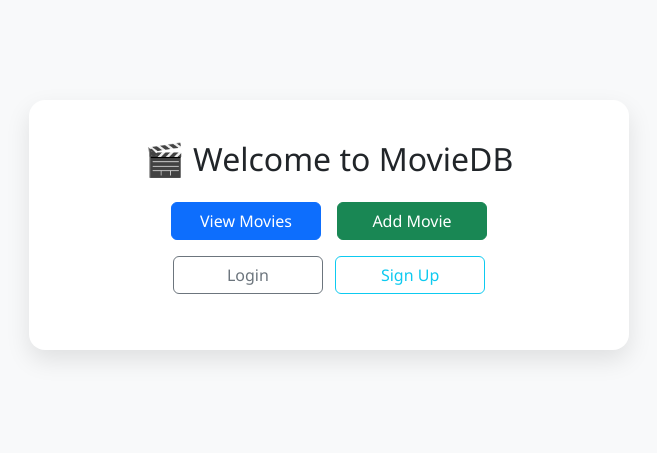
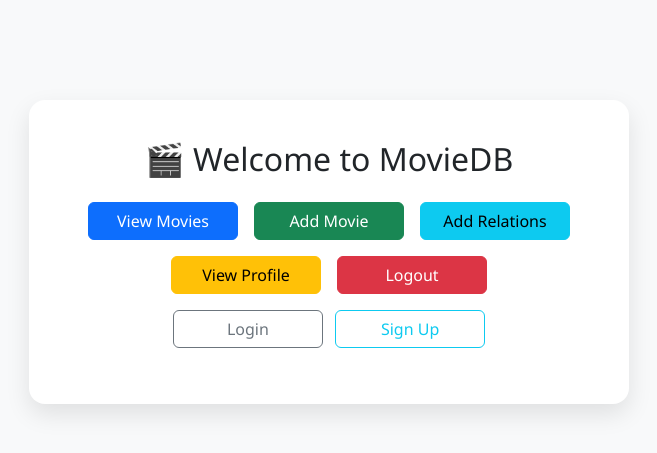
Before and after one commit to abhi-v-10/movieProject, a Django app: page / in a window 1280 px wide. Shown: the top 453 px of the page, without its empty margins (311-968 px from the left). Run offline with Django 5.2, Linux system fonts and the light colour scheme.

Commit message:
updated html files and UI

```diff
--- a/movieApp/templates/home.html
+++ b/movieApp/templates/home.html
@@ -32,6 +32,11 @@
             <div class="d-flex justify-content-center gap-3 mb-3 flex-wrap">
                 <a href="{% url 'get_movie' %}" class="btn btn-primary">View Movies</a>
                 <a href="{% url 'post_movie' %}" class="btn btn-success">Add Movie</a>
+                <a href="{% url 'add_relations' %}" class="btn btn-info">Add Relations</a>
+            </div>
+            <div class="d-flex justify-content-center gap-3 mb-3 flex-wrap">
+                <a href="{% url 'profile' %}" class="btn btn-warning">View Profile</a>
+                <a href="{% url 'logout_user' %}" class="btn btn-danger">Logout</a>
             </div>
 
             {% if not user.is_authenticated %}
--- a/movieApp/templates/profile.html
+++ b/movieApp/templates/profile.html
@@ -19,7 +19,7 @@
                 <input type="text" class="form-control" id="age" value="{{ user.age }}" disabled>
             </div>
             <a href="{% url 'logout_user' %}" class="btn btn-danger">Logout</a>
-
+            <a href="{% url 'home' %}" class="btn btn-primary">Home</a>
         </form>
     </div>
 </body>
--- a/movieApp/templates/relationships.html
+++ b/movieApp/templates/relationships.html
@@ -26,7 +26,7 @@
         <h5 class="mb-3">Production</h5>
         <div class="mb-4">
             <label for="production_name" class="form-label">Production House Name</label>
-            <input type="text" id="production_name" name="production_name" class="form-control" required>
+            <input type="text" id="production_name" name="production_name" class="form-control">
         </div>
 
 
--- a/movieApp/views.py
+++ b/movieApp/views.py
@@ -30,7 +30,7 @@ def post_movie(request):
         serializer = MovieSerializer(data=request.POST)
         if serializer.is_valid():
             serializer.save()
-            return redirect('get_movie')
+            return redirect('add_relations')
         else:
             return render(request, 'post_movies.html', {'errors': serializer.errors})
     return render(request, 'post_movies.html')
@@ -55,11 +55,13 @@ def get_movie(request):
 
 @permission_classes([IsAuthenticated])
 def update_movie(request, id):
-    details = MovieDetails.objects.all()
-    production = Production.objects.all()
-    other_languages = OtherLanguages.objects.all()
+
     try:
+        details = MovieDetails.objects.all()
+        production = Production.objects.all()
+        other_languages = OtherLanguages.objects.all()
         movie = Movies.objects.get(id=id)
+        errors = {}
 
         if request.method == "POST":
             data = {
@@ -162,40 +164,7 @@ def logout_user(request):
 def profile(request):
     return render(request, 'profile.html', {'user': request.user})
 
-
-# def add_relations(request):
-#     details = MovieDetails.objects.all()
-#     production = Production.objects.all()
-#     other_languages = OtherLanguages.objects.all()
-#     context = {
-#         "details": details,
-#         "productions": production,
-#         "other_languages": other_languages
-#     }
-#     if request.method == "POST":
-#         movie_id = request.POST.get("movie_id")
-#         details_id = request.POST.get("details_id")
-#         print(details_id)
-#         production_id = request.POST.get("production_id")
-#         other_languages_ids = request.POST.getlist("other_languages_ids")
-
-#         try:
-#             movie = Movies.objects.get(id=movie_id)
-#             if details_id:
-#                 movie.movie_details_id = details_id
-#             if production_id:
-#                 movie.production_id = production_id
-#             if other_languages_ids:
-#                 movie.other_languages.set(OtherLanguages.objects.filter(id__in=other_languages_ids))
-#             movie.save()
-
-#             messages.success(request, "Relationships updated successfully.")
-#         except Movies.DoesNotExist:
-#             messages.error(request, "Movie not found.")
-#         except Exception as e:
-#             messages.error(request, f"An error occurred: {str(e)}")
-#     return render(request, 'relationships.html',context)
-
+@permission_classes([IsAuthenticated])
 def add_relations(request):
     if request.method == "POST":
         budget = request.POST.get('budget')
@@ -204,11 +173,12 @@ def add_relations(request):
         other_languages_str = request.POST.get('other_languages')
 
         # Save MovieDetails
-        MovieDetails.objects.create(budget=budget, collection=collection)
+        if budget and collection:
+            MovieDetails.objects.create(budget=budget, collection=collection)
 
-        # Save Production
-        Production.objects.create(name=production_name)
-        return redirect('get_movie')  # Replace with your homepage/movie list page
+        if production_name.strip():
+            Production.objects.create(name=production_name)
+        return redirect('get_movie')
     return render(request, 'relationships.html')
 
 # API Views
```
Also changed, not shown: movieApp/templates/update_movies.html (+5 -3 lines).
